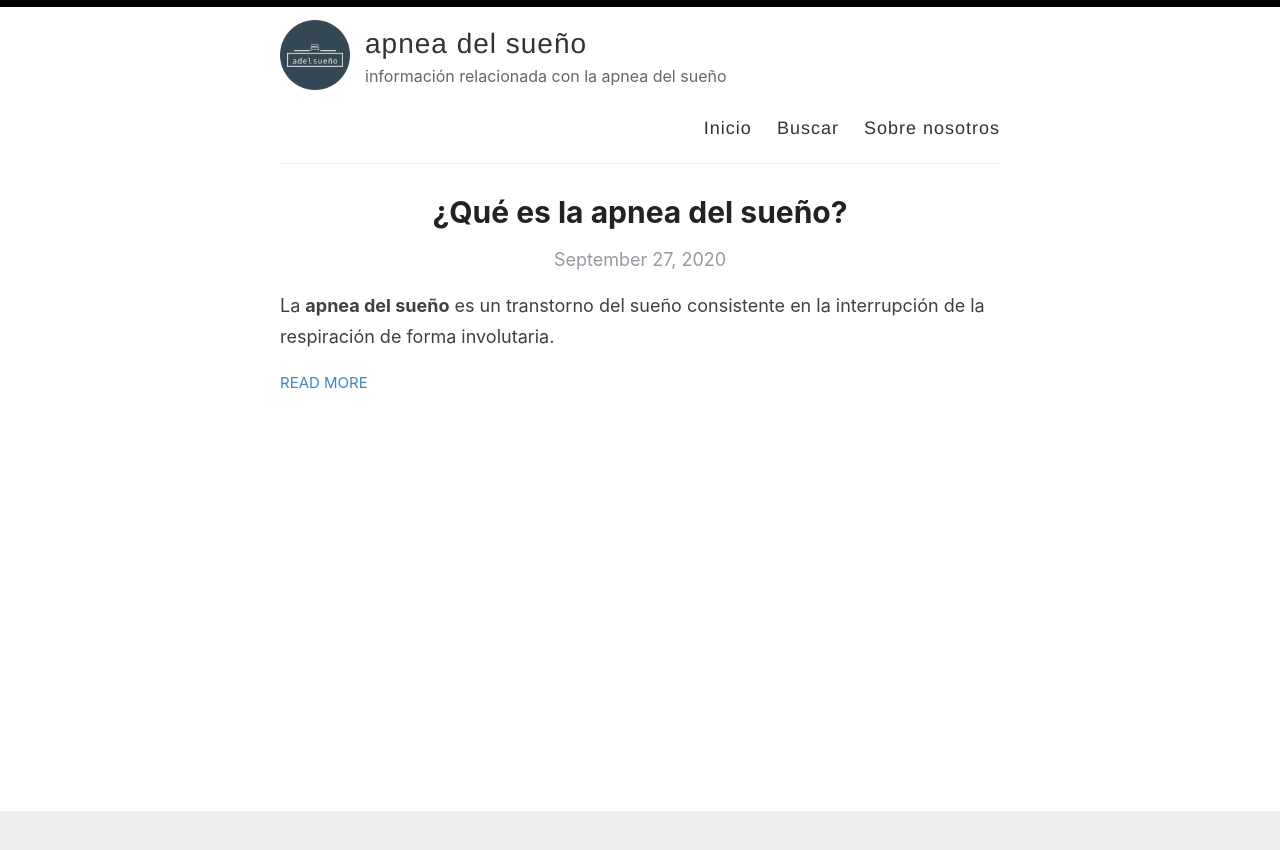
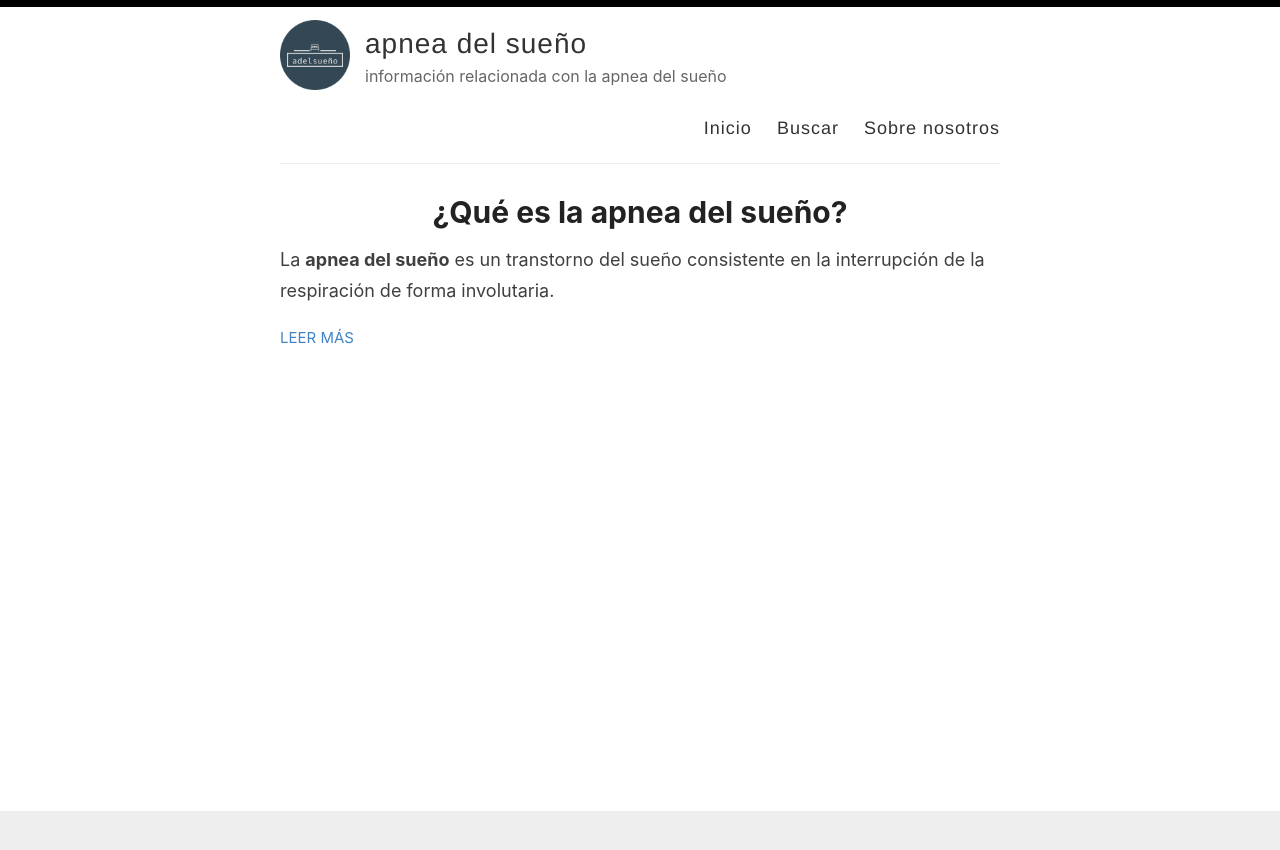
Before and after one commit to adelsueno/adelsueno.github.io, a Jekyll site: the page built from index.html, in a window 1280 px wide. Shown: the top 850 px of the page. Built offline with Jekyll 4.4.1, drawn with Linux system fonts in a browser that asks for light colours; the list of posts is cut into pages by our own code.

Commit message:
Update index.html

```diff
--- a/index.html
+++ b/index.html
@@ -7,16 +7,19 @@ layout: default
     <article class="post">
       <a href="{{ site.baseurl }}{{ post.url }}">
         <h1>{{ post.title }}</h1>
+  <!--
+        <div>
 
-        <div>
-          <p class="post_date">{{ post.date | date: "%B %e, %Y" }}</p>
+     <p class="post_date">{{ post.date | date: "%B %e, %Y" }}</p>
         </div>
+   -->
+
       </a>
       <div class="entry">
         {{ post.excerpt }}
       </div>
 
-      <a href="{{ site.baseurl }}{{ post.url }}" class="read-more">Read More</a>
+      <a href="{{ site.baseurl }}{{ post.url }}" class="read-more">Leer más</a>
     </article>
   {% endfor %}
 
```
